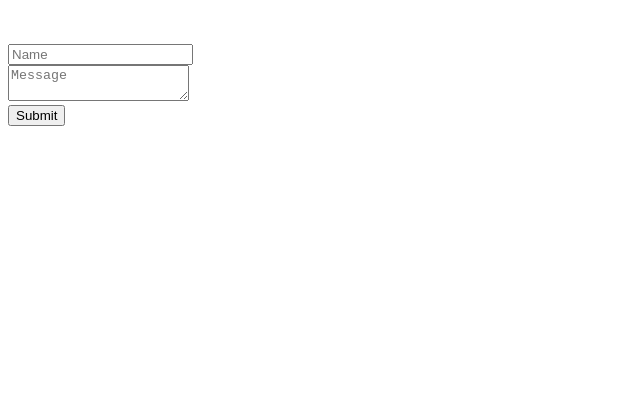
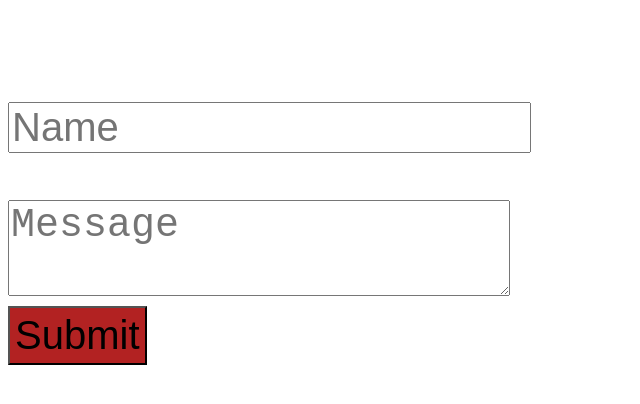
Before and after one commit to HactuallyBenji/banjo, a plain HTML site: page index.html in a window 1280 px wide. Shown: the whole page, without its empty margins (0-640 px from the left). Drawn offline with Linux system fonts and the light colour scheme.

Commit message:
Add spacing between inputs

```diff
--- a/index.html
+++ b/index.html
@@ -2,6 +2,7 @@
 <html>
 <head>
     <script src="script.js"></script>
+    <link rel="stylesheet" type="text/css" href="./style.css" />
     <title>Banjo</title>
 </head>
 <body>
@@ -16,6 +17,7 @@
       <div>
         <input type="text" name="name" placeholder="Name">
       </div>
+      <br>
       <div>
         <textarea name="message" placeholder="Message"></textarea>
       </div>
--- /dev/null
+++ b/style.css
@@ -0,0 +1,8 @@
+* {
+    font-size: 40px;
+}
+
+button {
+    padding: 5px;
+    background-color: firebrick;
+}
```
